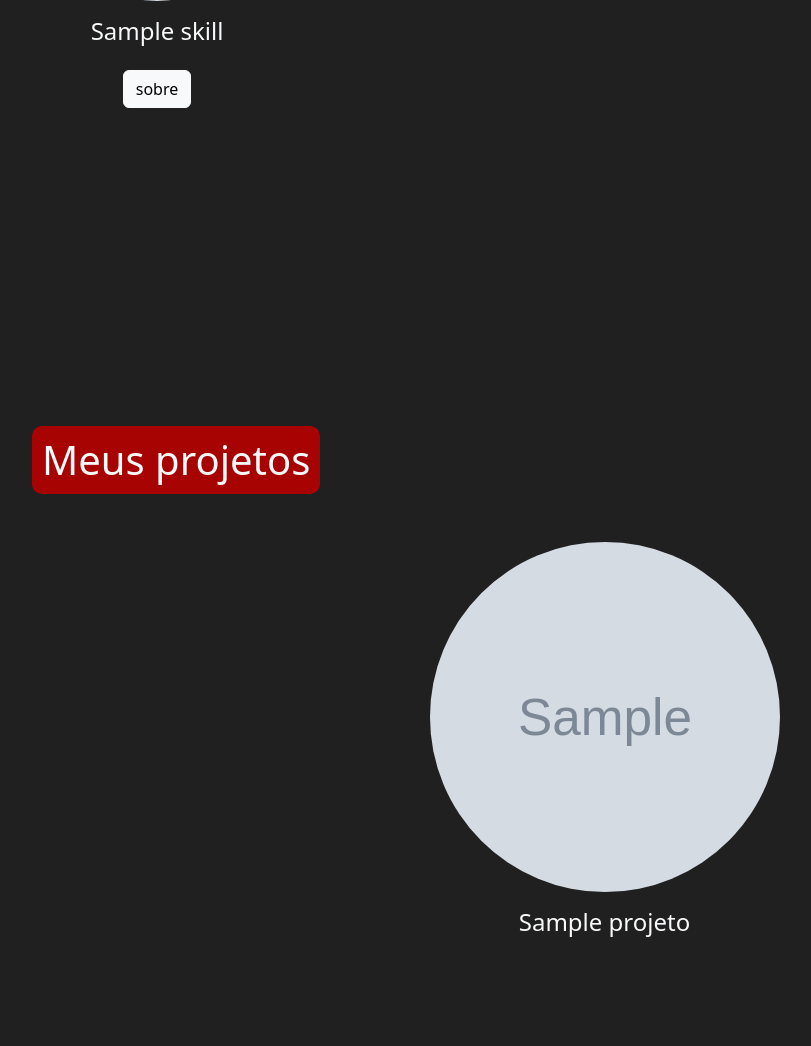
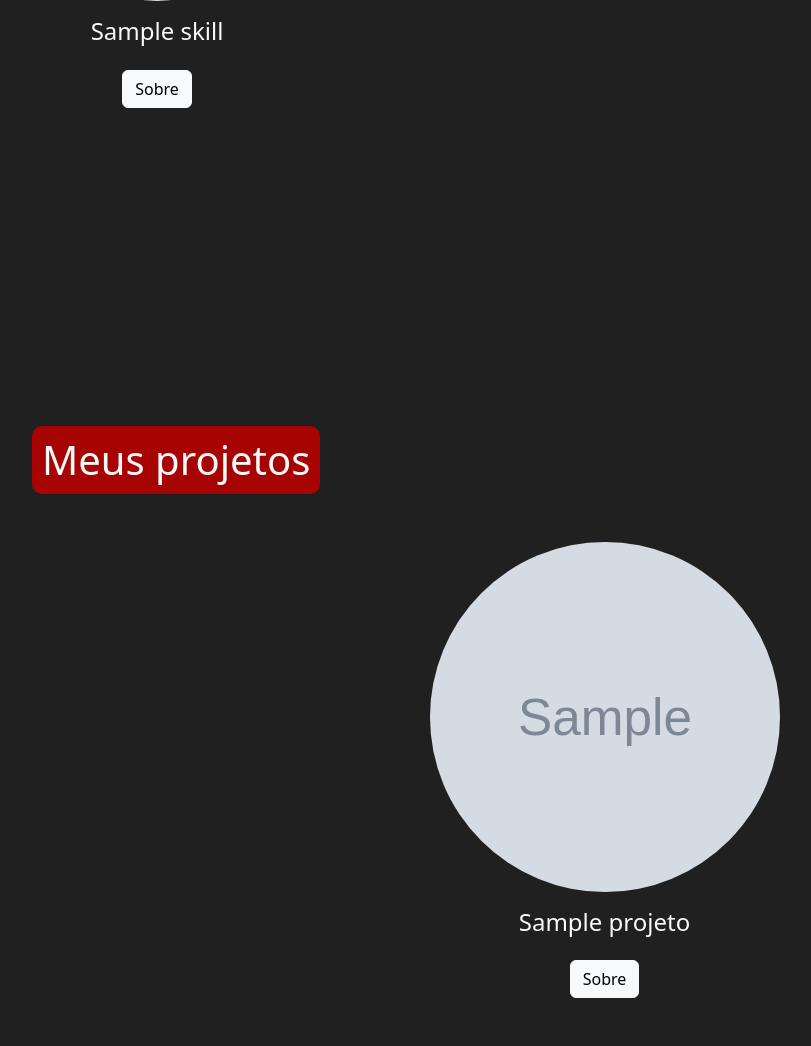
Before and after one commit to Marcus1Vinicius/portif-lio, a Django app: template usuario/templates/index.html in a window 1280 px wide. Shown: the part 1156-2202 px from the top of the page, without its empty margins (28-839 px from the left). Before the commit the page ends 2093 px from the top, so only its background shows below. Run offline with Django 3.2, Linux system fonts and the light colour scheme; the template is opened without the code that fills it: most values are stand-ins (such as "Sample title", 1, 10 or a date in 2020); grey boxes marked "Sample" are stand-in pictures.

Commit message:
o modal foi feito

```diff
--- a/usuario/templates/index.html
+++ b/usuario/templates/index.html
@@ -105,14 +105,14 @@
                                 <h4 class="text-light py-3">{{ skill.nome }}</h4>
 
                                 <button popovertarget="my-popover-{{ skill.id }}" class="btn btn-light">
-                                    sobre
+                                    Sobre
                                 </button>
 
-                                <div id="my-popover-{{ skill.id }}" popover>
-                                    <p class="text-dark">
+                                <article id="my-popover-{{ skill.id }}" popover style="border: none; width: 50%; border-radius: 20px; padding: 1rem; background-color: #000000; transition: all 1ms;">
+                                    <p class="text-light">
                                         {{ skill.sobre }}
                                     </p>
-                                </div>
+                                </article>
 
                             </li>
                             {% empty %}
@@ -137,6 +137,16 @@
                                 <li>
                                     <a href="{{projeto.link}}"><img class="rounded-circle" src="/media/{{projeto.foto}}" alt="{{projeto.nome}}" width="350" height="350"></a>
                                     <h4 class="text-light py-3">{{projeto.nome}}</h4>
+
+                                    <button popovertarget="mi-popover-{{ projeto.id }}" class="btn btn-light">
+                                        Sobre
+                                    </button>
+
+                                    <article id="mi-popover-{{ projeto.id }}" popover style="border: none; width: 50%; border-radius: 20px; padding: 1rem; background-color: #000000; transition: all 1ms;">
+                                        <p class="text-light">
+                                            {{ projeto.sobre }}
+                                        </p>
+                                    </article>
                                 </li>
                                 {% empty %}
                                 <li>
```
Also changed, not shown: usuario/templates/index___.html (+8 -0 lines), meus_static/css/style.css (line endings or trailing spaces), meus_static/js/meu_js.js (line endings or trailing spaces).
